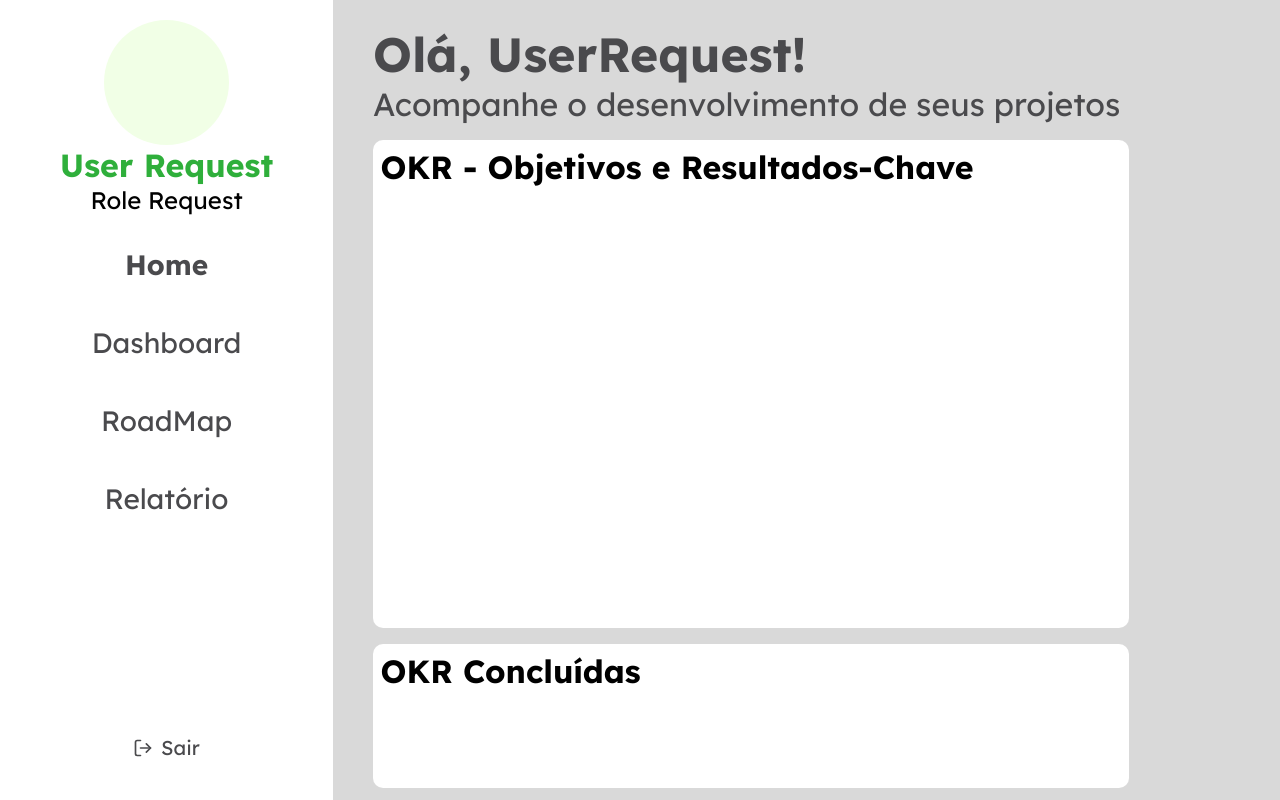
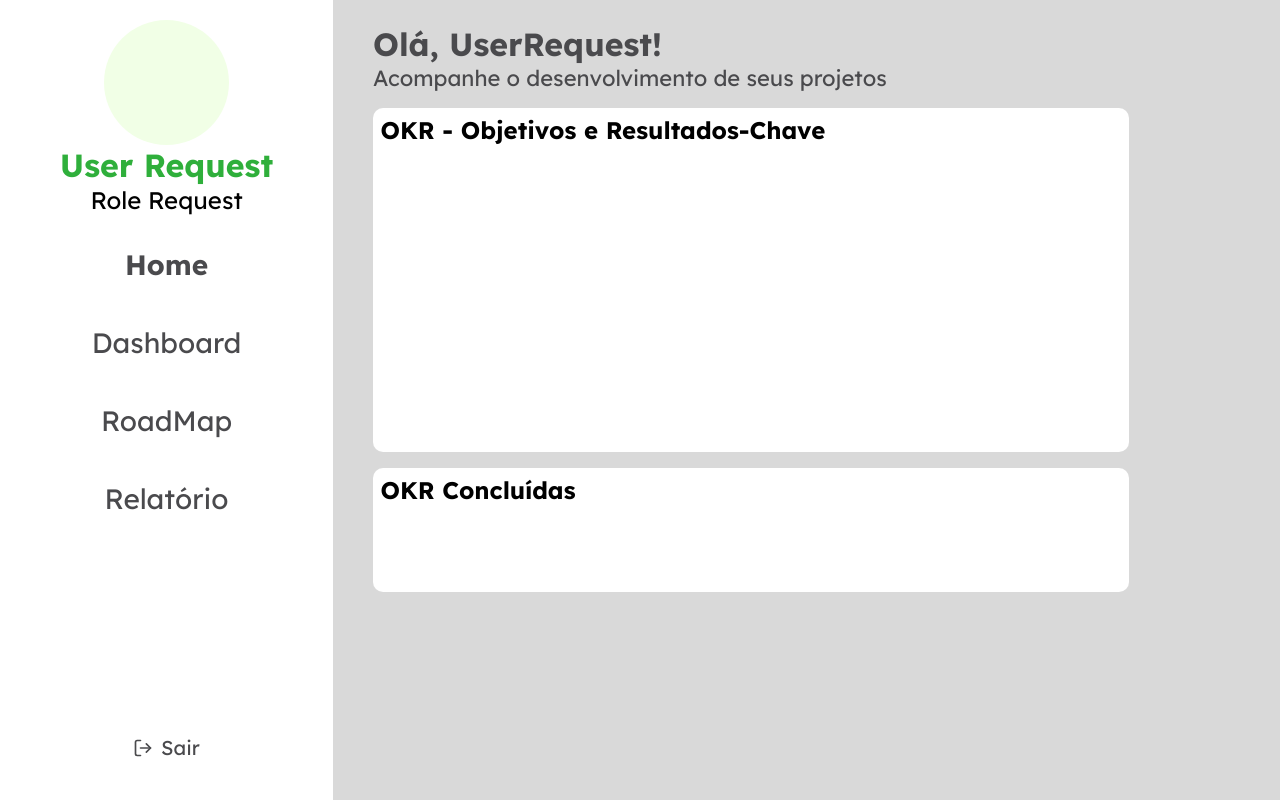
Before and after one commit to PaolaBiscaro/StratVizzion, a React (Vite) app: page /home in a window 1280 px wide. Built offline with nearby package versions, Linux system fonts and the light colour scheme.

Commit message:
Created media query for common laptop resolution, still need to make some tweaks

```diff
--- a/src/components/Entrada/Entrada.css
+++ b/src/components/Entrada/Entrada.css
@@ -17,3 +17,21 @@
     color: #4A4A4D;
     white-space: nowrap;
 }
+
+@media (max-width:1366px){
+.titulo {
+    font-size: 32px;
+    font-weight: bold;
+    padding-left: 40px;
+    padding-top: 3%;
+    color: #4A4A4D;
+}
+
+.subtexto {
+    font-size: 22px;
+    padding-left: 40px;
+    color: #4A4A4D;
+    white-space: nowrap;
+}
+
+}
--- a/src/components/OKRConcluded/OKRConcluded.css
+++ b/src/components/OKRConcluded/OKRConcluded.css
@@ -15,3 +15,23 @@
     font-weight: bold;
 
 }
+@media (max-width:1366px){
+.OKRConcluded {
+    background-color: #FFFFFF;
+    width: calc(100vw - 444px - 80px);
+    height: 124px;
+    border-radius: 10px;
+    margin-top: 2%;
+    margin-left: 40px;
+}
+
+
+.Titulo{
+    margin-top: 1% ;
+    margin-left: 1%;
+    font-size: 24px;
+    font-weight: bold;
+
+}
+
+}
--- a/src/components/OKRWorking/OKRWorking.css
+++ b/src/components/OKRWorking/OKRWorking.css
@@ -14,3 +14,15 @@
     font-weight: bold;
 
 }
+
+@media (max-width:1366px){
+.OKRChart {
+    background-color: #FFFFFF;
+    width: calc(100vw - 444px - 80px);
+    height: 344px;
+    border-radius: 10px;
+    margin-top: 2%;
+    margin-left: 40px;
+
+}
+}
```
